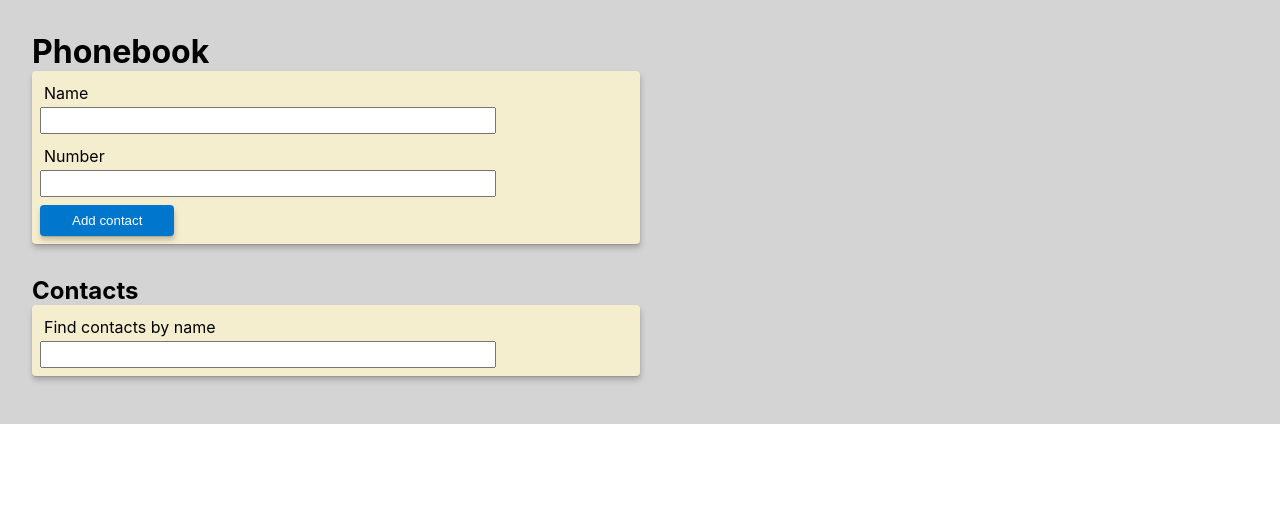
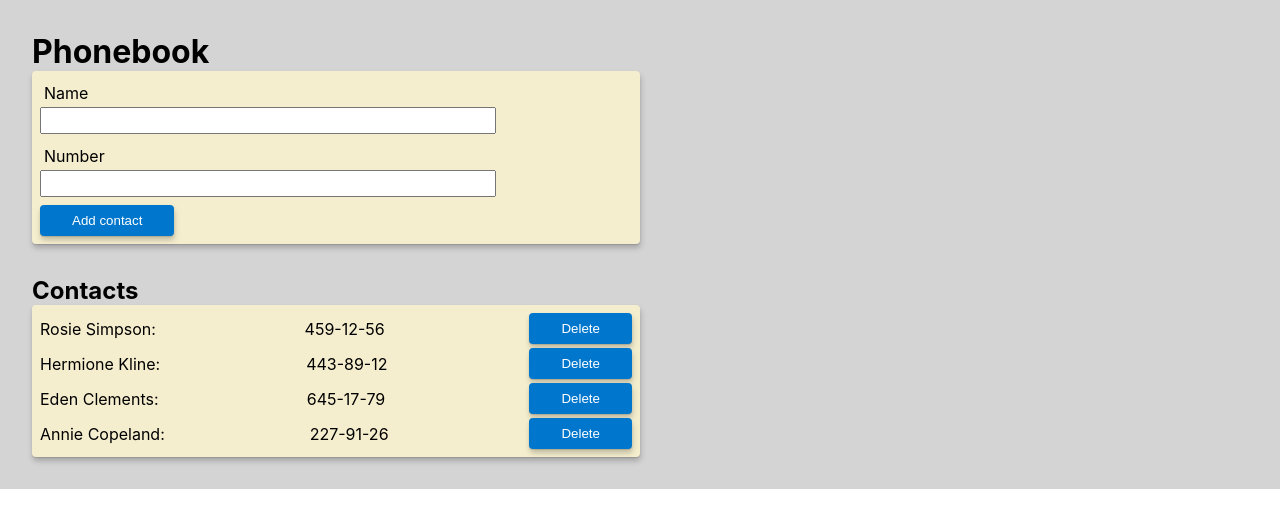
Before and after one commit to vokur13/goit-react-hw-04-phonebook-draft, a React (Create React App) app: page / in a window 1280 px wide. Shown: the top 528 px of the page. Built offline with nearby package versions, Linux system fonts and the light colour scheme.

Commit message:
useState under resolving

```diff
--- a/src/App/App.jsx
+++ b/src/App/App.jsx
@@ -10,9 +10,16 @@ import { save, load } from '../utils/storage';
 const STORAGE_KEY = 'contacts';
 
 export const App = () => {
-  const [contacts, setContacts] = useState([]);
+  const [contacts, setContacts] = useState([
+    { id: 'id-1', name: 'Rosie Simpson', number: '459-12-56' },
+    { id: 'id-2', name: 'Hermione Kline', number: '443-89-12' },
+    { id: 'id-3', name: 'Eden Clements', number: '645-17-79' },
+    { id: 'id-4', name: 'Annie Copeland', number: '227-91-26' },
+  ]);
   const [filter, setFilter] = useState('');
   const [contact, setContact] = useState([{ id: '', name: '', number: '' }]);
+
+  console.log('useState contact', contact);
 
   //   useEffect(() => {
   //     if (load(STORAGE_KEY)) {
@@ -28,12 +35,16 @@ export const App = () => {
     setContact({ id: nanoid(), name, number });
   };
 
-  const onChange = value => {
-    console.log('value', value);
+  useEffect(() => {
+    console.log('useEffect contact', contact);
+  }, [contact]);
+
+  const onFilterChange = ({ value }) => {
+    setFilter(value);
   };
 
   useEffect(() => {
-    //     if (contacts.length > 0) {
+    //     if (contacts.length > 0 ?? contact) {
     //       const checkName = contacts.some(item =>
     //         item.name.toLowerCase().includes(contact.name.toLowerCase())
     //       );
@@ -45,28 +56,39 @@ export const App = () => {
     //     setContacts([contact]);
   }, [contacts, contact]);
 
+  useEffect(() => {
+    //     if (filter) {
+    //       const normilizedFilter = filter.toLowerCase();
+    //       setContacts(
+    //         contacts.filter(item =>
+    //           item.name.toLowerCase().includes(normilizedFilter)
+    //         )
+    //       );
+    //     }
+  }, [contacts, filter]);
+
   return (
     <Box width={1} p={4} bg="bgBasic" as="main">
       <h1>Phonebook</h1>
       <ContactForm onFormSubmit={formSubmitHandler} />
 
       <h2>Contacts</h2>
-      <Filter onChange={onChange} />
+      {/* <Filter onChange={onFilterChange} /> */}
       {/* <Filter value= {filter} onChange={this.changeFilter} /> */}
       {/* <ContactList onDelete={this.deleteItem} list={filteredItem} /> */}
-      {/* <ContactList list={filteredItem} /> */}
+      <ContactList list={contacts} />
     </Box>
   );
 };
 
 // export class protoApp extends Component {
 //   state = {
-//     //     contacts: [
-//     //             { id: 'id-1', name: 'Rosie Simpson', number: '459-12-56' },
-//     //             { id: 'id-2', name: 'Hermione Kline', number: '443-89-12' },
-//     //             { id: 'id-3', name: 'Eden Clements', number: '645-17-79' },
-//     //             { id: 'id-4', name: 'Annie Copeland', number: '227-91-26' },
-//     //     ],
+// contacts: [
+//         { id: 'id-1', name: 'Rosie Simpson', number: '459-12-56' },
+//         { id: 'id-2', name: 'Hermione Kline', number: '443-89-12' },
+//         { id: 'id-3', name: 'Eden Clements', number: '645-17-79' },
+//         { id: 'id-4', name: 'Annie Copeland', number: '227-91-26' },
+// ],
 //     contacts: [],
 //     filter: '',
 //   };
--- a/src/components/ContactForm/ContactForm.jsx
+++ b/src/components/ContactForm/ContactForm.jsx
@@ -34,15 +34,7 @@ export const ContactForm = ({ onFormSubmit }) => {
     if (formState.isSubmitSuccessful) {
       reset({ name: '', number: '' });
     }
-  }, [formState, reset]);
-
-  //   console.log('Object.values(watch)', Object.values(watch()));
-
-  //   const checkForData = () => {
-  //     return Object.values(watch()).every(item => item > 0);
-  //   };
-
-  //   console.log('checkForData()', checkForData());
+  }, [formState, isSubmitSuccessful, reset]);
 
   return (
     <Box
--- a/src/components/ContactList/ContactList.jsx
+++ b/src/components/ContactList/ContactList.jsx
@@ -19,14 +19,14 @@ export const ContactList = ({ list }) => {
           <Item key={item.id}>
             <Name>{item.name + ':'}</Name>
             <Number>{item.number}</Number>
-            {/* <Button
+            <Button
               type="button"
-              onClick={() => {
-                onDelete(item.id);
-              }}
+              //       onClick={() => {
+              //         onDelete(item.id);
+              //       }}
             >
               Delete
-            </Button> */}
+            </Button>
           </Item>
         ))}
       </List>
@@ -35,14 +35,14 @@ export const ContactList = ({ list }) => {
 };
 
 ContactList.propTypes = {
-  list: PropTypes.arrayOf(
-    PropTypes.exact({
-      id: PropTypes.string.isRequired,
-      name: PropTypes.string.isRequired,
-      number: PropTypes.string.isRequired,
-    })
-  ),
-  onDelete: PropTypes.func.isRequired,
+  //   list: PropTypes.arrayOf(
+  //     PropTypes.exact({
+  //       id: PropTypes.string.isRequired,
+  //       name: PropTypes.string.isRequired,
+  //       number: PropTypes.string.isRequired,
+  //     })
+  //   ),
+  //   onDelete: PropTypes.func.isRequired,
 };
 
 // {
--- a/src/components/Filter/Filter.jsx
+++ b/src/components/Filter/Filter.jsx
@@ -9,13 +9,13 @@ export const Filter = ({ onChange }) => {
   const filterID = nanoid();
   const {
     register,
-    handleSubmit,
     watch,
-    reset,
-    formState: { errors },
+    //     handleSubmit,
+    //     reset,
+    //     formState: { errors },
   } = useForm();
+
   //   const onSubmit = data => console.log(data);
-
   //   console.log(watch('example'));
 
   onChange(watch());
@@ -31,14 +31,7 @@ export const Filter = ({ onChange }) => {
       boxShadow="basic"
     >
       <Label htmlFor={filterID}>Find contacts by name</Label>
-      <Input
-        id={filterID}
-        type="text"
-        defaultValue=""
-        {...register('example')}
-        // value={value}
-        // onChange={onChange}
-      />
+      <Input id={filterID} type="text" defaultValue="" {...register('value')} />
     </Box>
   );
 };
@@ -63,6 +56,5 @@ export const protoFilter = ({ value, onChange }) => {
 };
 
 Filter.propTypes = {
-  value: PropTypes.string,
-  onChange: PropTypes.func.isRequired,
+  onChange: PropTypes.func,
 };
```
